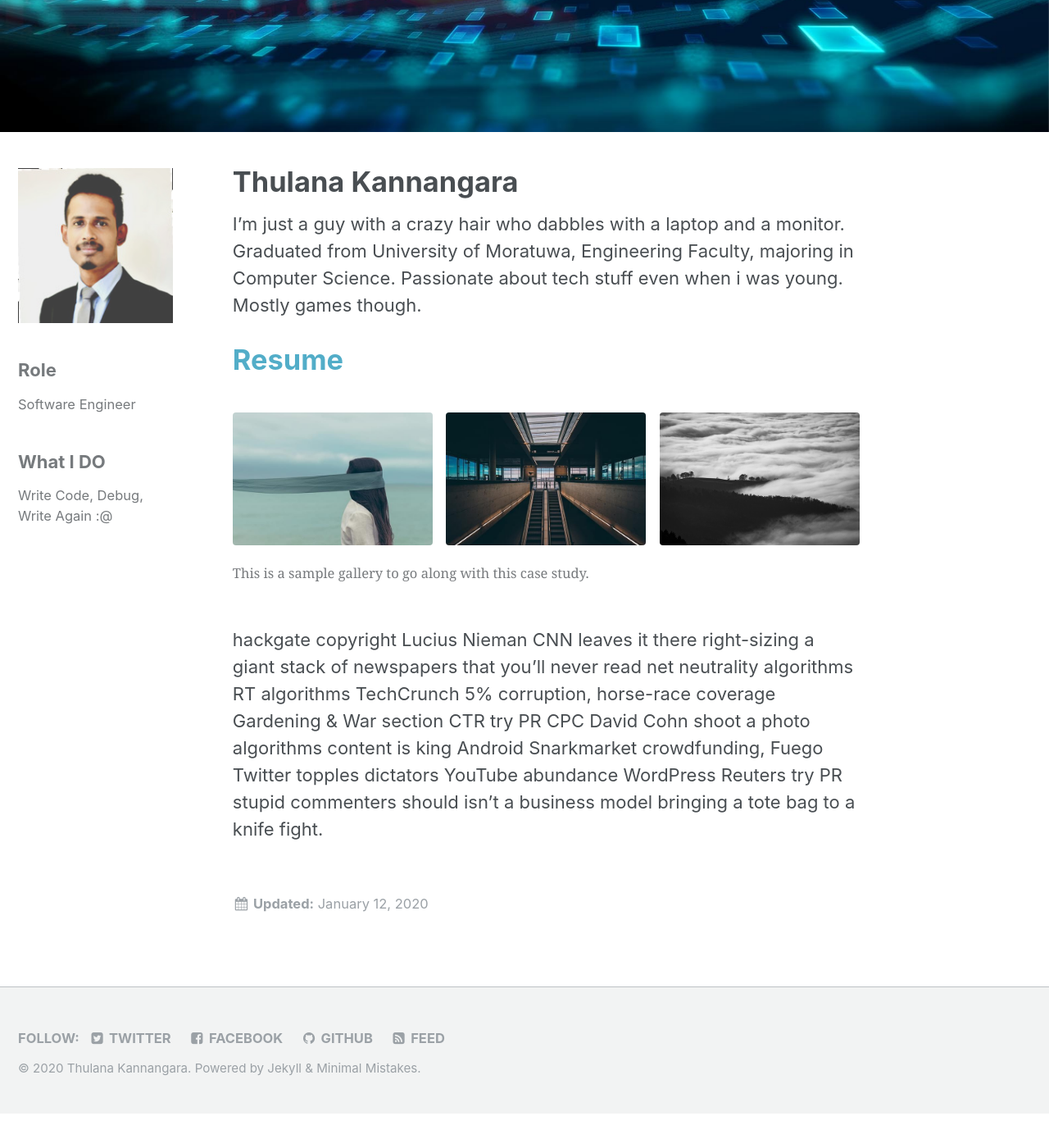
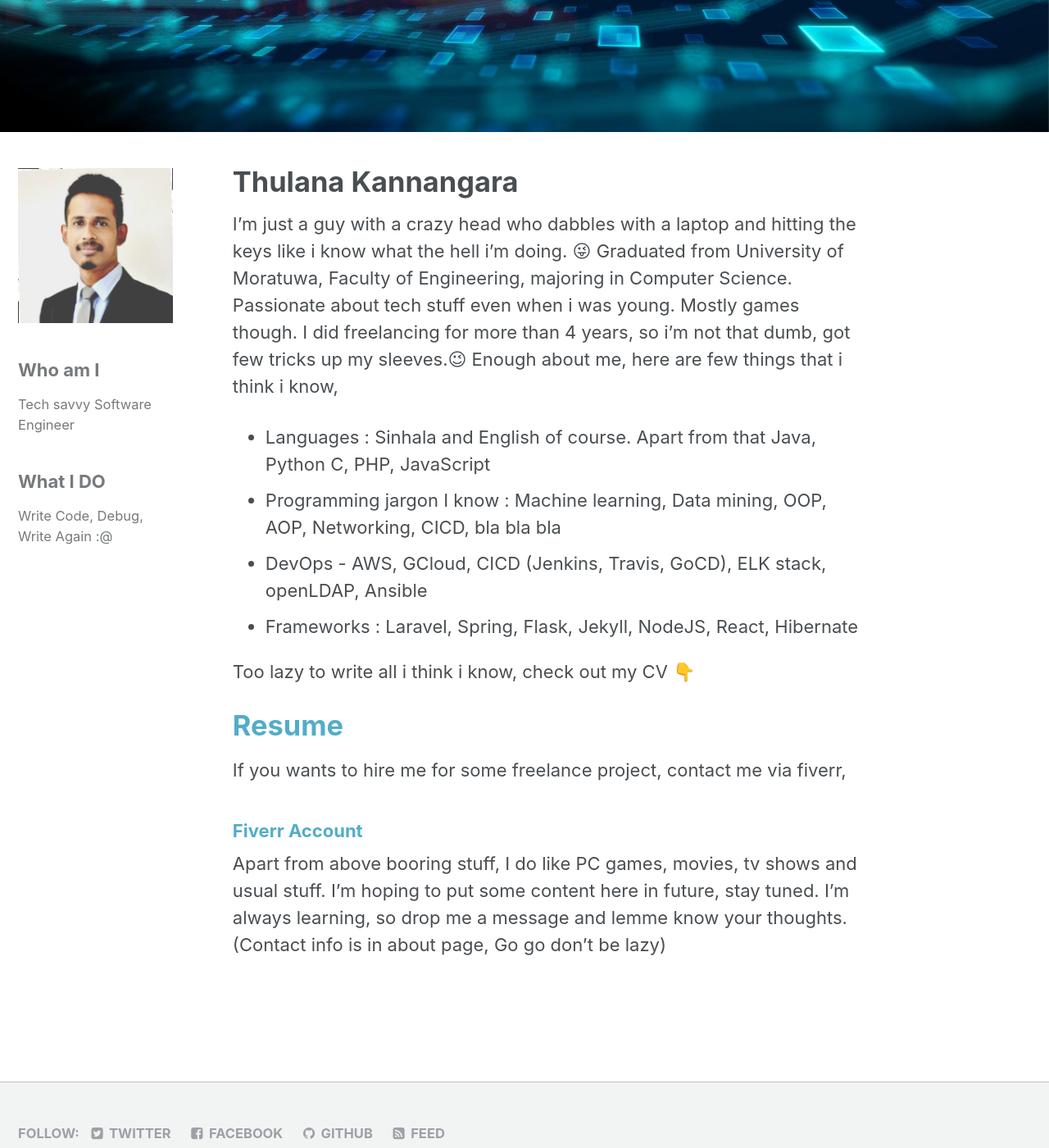
Before and after one commit to Thulana/thulana.github.io, a Jekyll site: the page built from _pages/my-portfolio.md, in a window 1280 px wide and 1400 px high, scrolled down 792 px. Shown: the whole window at 82% size. Built offline with Jekyll 4.4.1, drawn with Linux system fonts in a browser that asks for light colours; emoji names are drawn with the system emoji font; before the commit the page ends 2150 px from its top, so only the background shows below that.

Commit message:
Finish portfolio page

```diff
--- a/_config.yml
+++ b/_config.yml
@@ -11,7 +11,7 @@
 title_separator          : "-"
 name                     : &name "Thulana Kannangara"
 description              : &description "Personal space of a tech junky"
-url                      : https://thulana.github.io # the base hostname & protocol for your site e.g. "https://mmistakes.github.io"
+url                      : https://thulana.github.io
 baseurl                  : "/" # the subpath of your site, e.g. "/blog"
 teaser                   : # filename of teaser fallback teaser image placed in /images/, .e.g. "500x300.png"
 # breadcrumbs            : false # true, false (default)
@@ -56,7 +56,7 @@
 twitter:
   username               : &twitter "thulana"
 facebook:
-  username               : &facebook "thulana"
+  username               : &facebook "thulana.kannangara"
   app_id                 :
   publisher              :
 og_image                 : "site-logo.png" # Open Graph/Twitter default site image
@@ -67,7 +67,7 @@
   name                   : # If the user or organization name differs from the site's name
   links: # An array of links to social media profiles
     - "https://twitter.com/thulana"
-    - "https://facebook.com/thulana"
+    - "https://facebook.com/thulana.kannangara"
 
 # Analytics
 analytics:
@@ -174,9 +174,9 @@
   education:
     output: true
     permalink: /:collection/:path/
-  portfolio:
-    output: true
-    permalink: /:collection/:path/
+#  portfolio:
+#    output: true
+#    permalink: /:collection/:path/
 
 
 # Defaults
@@ -187,7 +187,7 @@
       type: tech
     values:
       layout: single
-      author_profile: true
+      author_profile: false
       read_time: true
       comments: true
       share: true
@@ -199,7 +199,7 @@
       type: misc
     values:
       layout: single
-      author_profile: true
+      author_profile: false
       read_time: true
       comments: true
       share: true
@@ -211,7 +211,7 @@
       type: education
     values:
       layout: single
-      author_profile: true
+      author_profile: false
       read_time: true
       comments: true
       share: true
@@ -257,12 +257,12 @@
 #      comment: true
 
   # _portfolio
-  - scope:
-      path: ""
-      type: portfolio
-    values:
-      layout: single
-      author_profile: false
+#  - scope:
+#      path: ""
+#      type: portfolio
+#    values:
+#      layout: single
+#      author_profile: false
 
 
 # Sass/SCSS
--- a/_includes/author-profile.html
+++ b/_includes/author-profile.html
@@ -97,6 +97,7 @@
       {% if author.vine %}
         <li><a href="https://vine.co/u/{{ author.vine }}"><i class="fa fa-fw fa-vine" aria-hidden="true"></i> Vine</a></li>
       {% endif %}
+        <li><a href="tel:+94712638750"><i class="fa fa-fw fa-phone" aria-hidden="true"></i>+94712638750</a></li>
     </ul>
   </div>
 </div>
--- /dev/null
+++ b/_pages/my-portfolio.md
@@ -0,0 +1,44 @@
+---
+permalink : "/portfolio/my-portfolio/"
+author_profile: false
+title: "Thulana Kannangara"
+excerpt: "Graduate, Tech enthusiast, Passionate Coder "
+header:
+  image: blog_portfolio_banner.jpg
+  teaser: blog_portfolio_banner.jpg
+sidebar:
+  - title: "Who am I"
+    image: portfolio_user.jpeg
+    image_alt: "logo"
+    text: "Tech savvy Software Engineer"
+  - title: "What I DO"
+    text: "Write Code, Debug, Write Again :@ "
+
+gallery:
+  - url: unsplash-gallery-image-1.jpg
+    image_path: unsplash-gallery-image-1-th.jpg
+    alt: "placeholder image 1"
+  - url: unsplash-gallery-image-2.jpg
+    image_path: unsplash-gallery-image-2-th.jpg
+    alt: "placeholder image 2"
+  - url: unsplash-gallery-image-3.jpg
+    image_path: unsplash-gallery-image-3-th.jpg
+    alt: "placeholder image 3"
+---
+I'm just a guy with a crazy head who dabbles with a laptop and hitting the keys like i know what the hell i'm doing. :stuck_out_tongue_winking_eye: Graduated from University of Moratuwa, Faculty of Engineering, majoring in Computer Science. Passionate about tech stuff even when i was young. Mostly games though. I did freelancing for more than 4 years, so i'm not that dumb, got few tricks up my sleeves.:wink: Enough about me, here are few things that i think i know,
+* Languages : Sinhala and English of course. Apart from that Java, Python C, PHP, JavaScript
+* Programming jargon I know : Machine learning, Data mining, OOP, AOP, Networking, CICD,  bla bla bla
+* DevOps - AWS, GCloud, CICD (Jenkins, Travis, GoCD), ELK stack, openLDAP, Ansible
+* Frameworks : Laravel, Spring, Flask, Jekyll, NodeJS, React, Hibernate
+
+Too lazy to write all i think i know, check out my CV :point_down:
+# [Resume](/assets/cv.pdf)
+If you wants to hire me for some freelance project, contact me via fiverr,
+### [Fiverr Account](https://www.fiverr.com/users/thulana_)
+{% comment %}
+{% include gallery caption="This is a sample gallery to go along with this case study." %}
+{% endcomment %}
+
+
+
+Apart from above booring stuff, I do like PC games, movies, tv shows and usual stuff. I'm hoping to put some content here in future, stay tuned. I'm always learning, so drop me a message and lemme know your thoughts. (Contact info is in about page, Go go don't be lazy)
--- a/_portfolio/my-portfolio.md
+++ /dev/null
@@ -1,30 +0,0 @@
----
-title: "Thulana Kannangara"
-excerpt: "Graduate, Tech enthusiast, Passionate Coder "
-header:
-  image: blog_portfolio_banner.jpg
-  teaser: blog_portfolio_banner.jpg
-sidebar:
-  - title: "Role"
-    image: portfolio_user.jpeg
-    image_alt: "logo"
-    text: "Software Engineer"
-  - title: "What I DO"
-    text: "Write Code, Debug, Write Again :@ "
-
-gallery:
-  - url: unsplash-gallery-image-1.jpg
-    image_path: unsplash-gallery-image-1-th.jpg
-    alt: "placeholder image 1"
-  - url: unsplash-gallery-image-2.jpg
-    image_path: unsplash-gallery-image-2-th.jpg
-    alt: "placeholder image 2"
-  - url: unsplash-gallery-image-3.jpg
-    image_path: unsplash-gallery-image-3-th.jpg
-    alt: "placeholder image 3"
----
-I'm just a guy with a crazy hair who dabbles with a laptop and a monitor. Graduated from University of Moratuwa, Engineering Faculty, majoring in Computer Science. Passionate about tech stuff even when i was young. Mostly games though.
-# [Resume](/assets/cv.pdf)
-{% include gallery caption="This is a sample gallery to go along with this case study." %}
-
-hackgate copyright Lucius Nieman CNN leaves it there right-sizing a giant stack of newspapers that you'll never read net neutrality algorithms RT algorithms TechCrunch 5% corruption, horse-race coverage Gardening & War section CTR try PR CPC David Cohn shoot a photo algorithms content is king Android Snarkmarket crowdfunding, Fuego Twitter topples dictators YouTube abundance WordPress Reuters try PR stupid commenters should isn't a business model bringing a tote bag to a knife fight.
```
